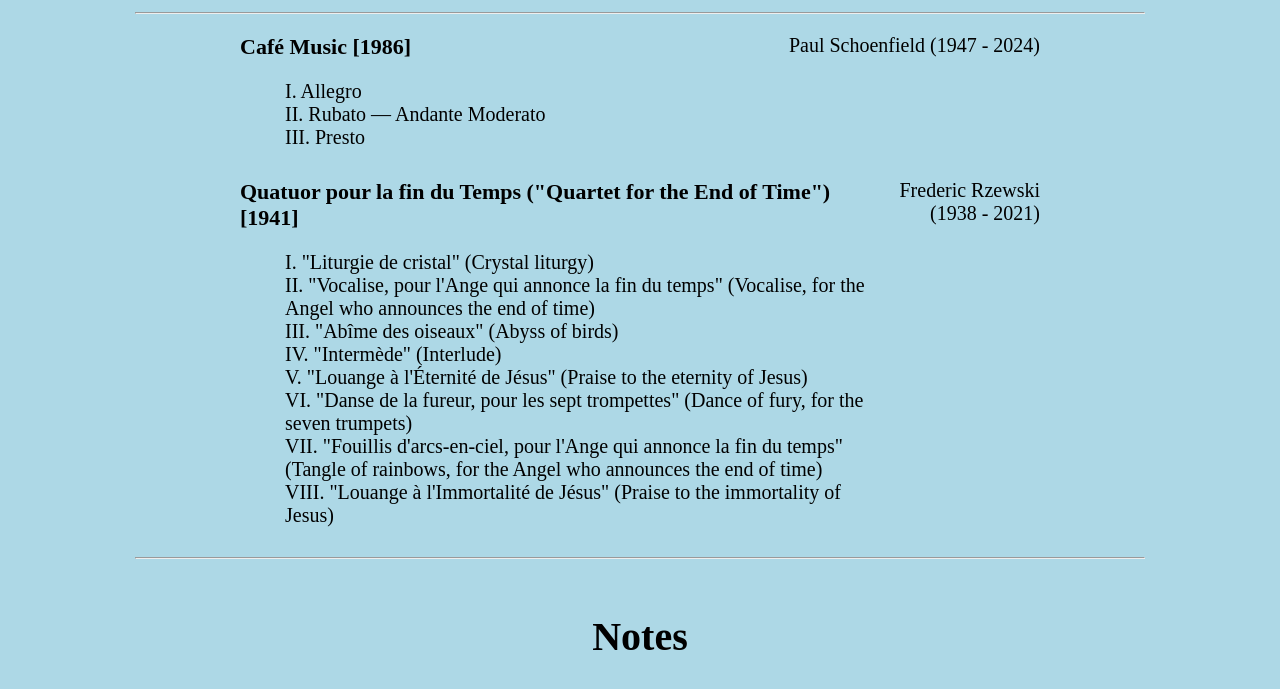
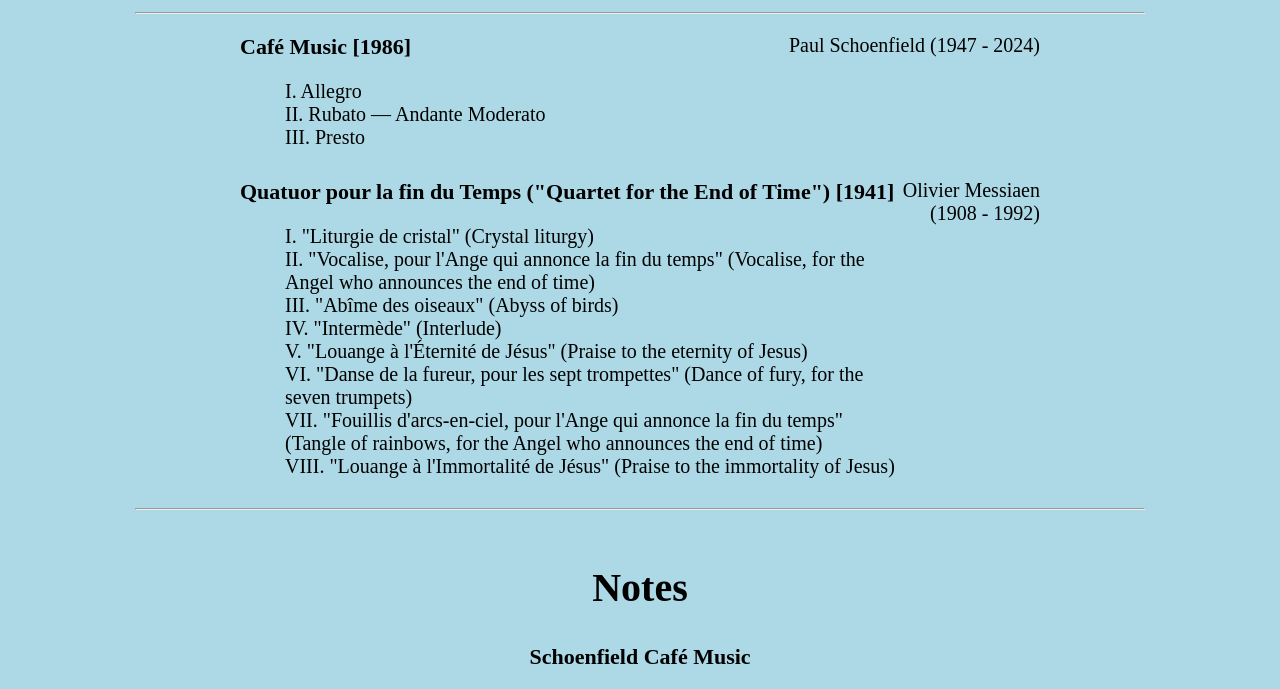
Before and after one commit to waltonklavierspieler/Recital-Programs, a plain HTML site: page index.html in a window 1280 px wide. Shown: the part 336-1025 px from the top of the page. Drawn offline with Linux system fonts and the light colour scheme.

Commit message:
Update index.html

```diff
--- a/index.html
+++ b/index.html
@@ -155,7 +155,7 @@
 			VII. "Fouillis d'arcs-en-ciel, pour l'Ange qui annonce la fin du temps" (Tangle of rainbows, for the Angel who announces the end of time)<br>
 			VIII. "Louange à l'Immortalité de Jésus" (Praise to the immortality of Jesus)</div>
 			</span>
-      <span class="program-composer">Frederic Rzewski (1938 - 2021)</span>
+      <span class="program-composer">Olivier Messiaen (1908 - 1992)</span>
     </div>
 
     <!-- <div class="program-item">
```
